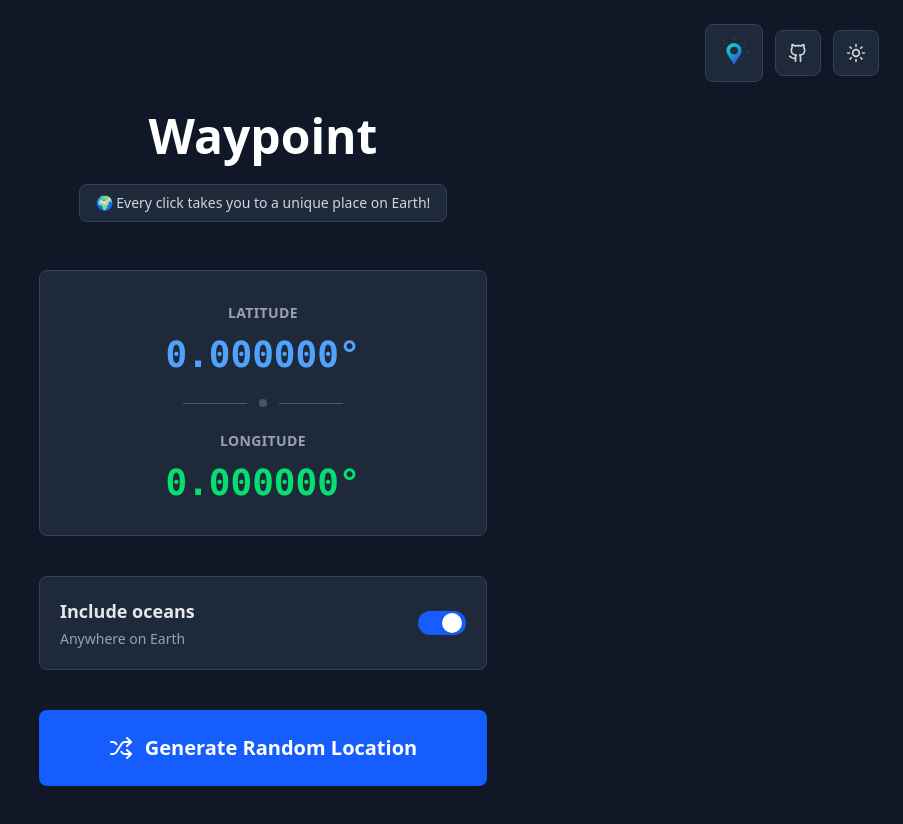
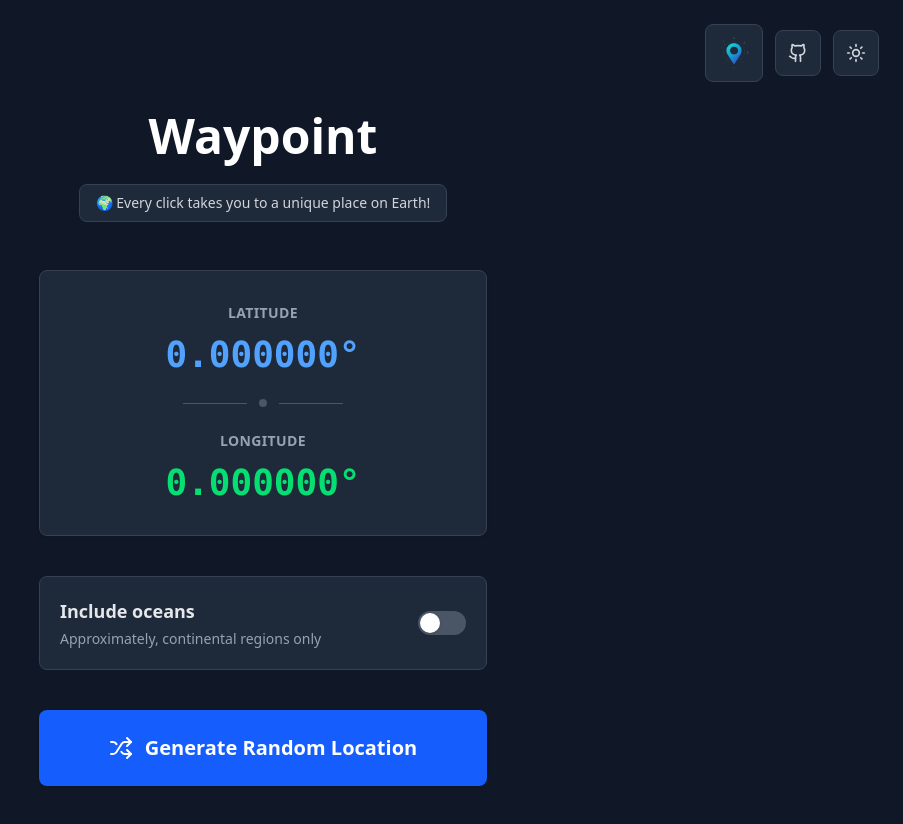
Before and after one commit to HeySreelal/waypoint, a React (Vite) app: page / in a window 1280 px wide. Shown: the top 824 px of the page, without its empty margins (377-1280 px from the left). Built offline with nearby package versions, Linux system fonts and the light colour scheme.

Commit message:
✨ Update default state for includeOceans to false

```diff
--- a/src/App.tsx
+++ b/src/App.tsx
@@ -10,7 +10,7 @@ export default function App() {
   const [animatedLat, setAnimatedLat] = useState(0);
   const [animatedLng, setAnimatedLng] = useState(0);
   const [copied, setCopied] = useState(false);
-  const [includeOceans, setIncludeOceans] = useState(true);
+  const [includeOceans, setIncludeOceans] = useState(false);
   const [isModalOpen, setIsModalOpen] = useState(false);
 
   // Continent bounding boxes (approximate)
```
